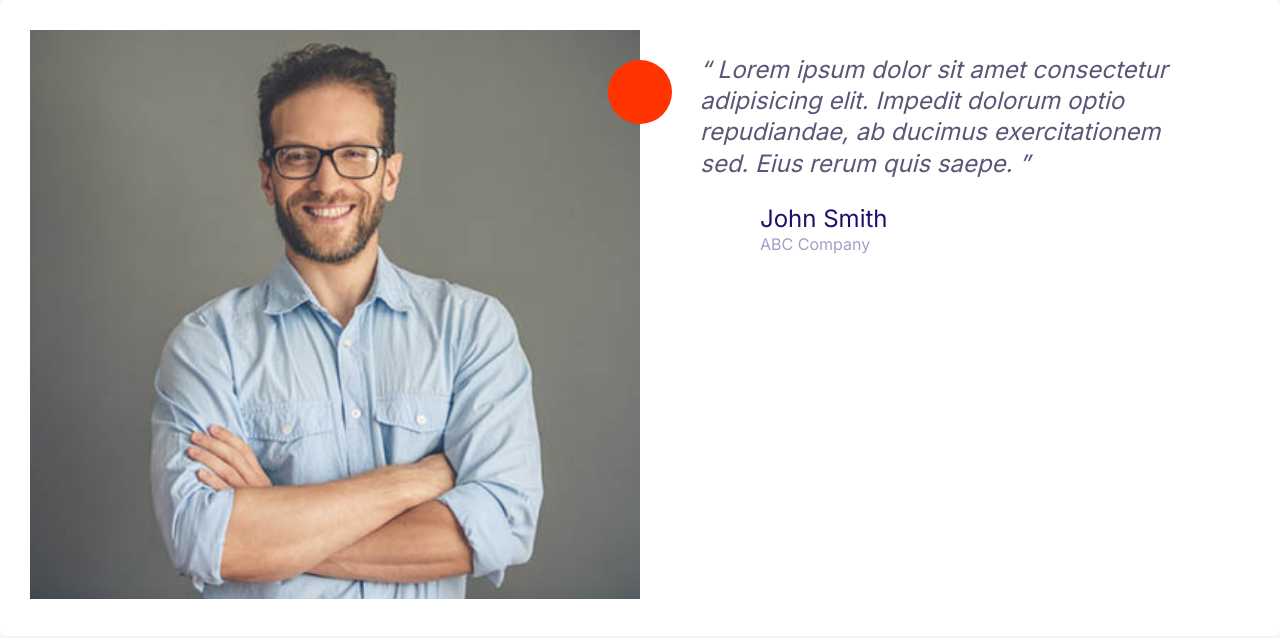
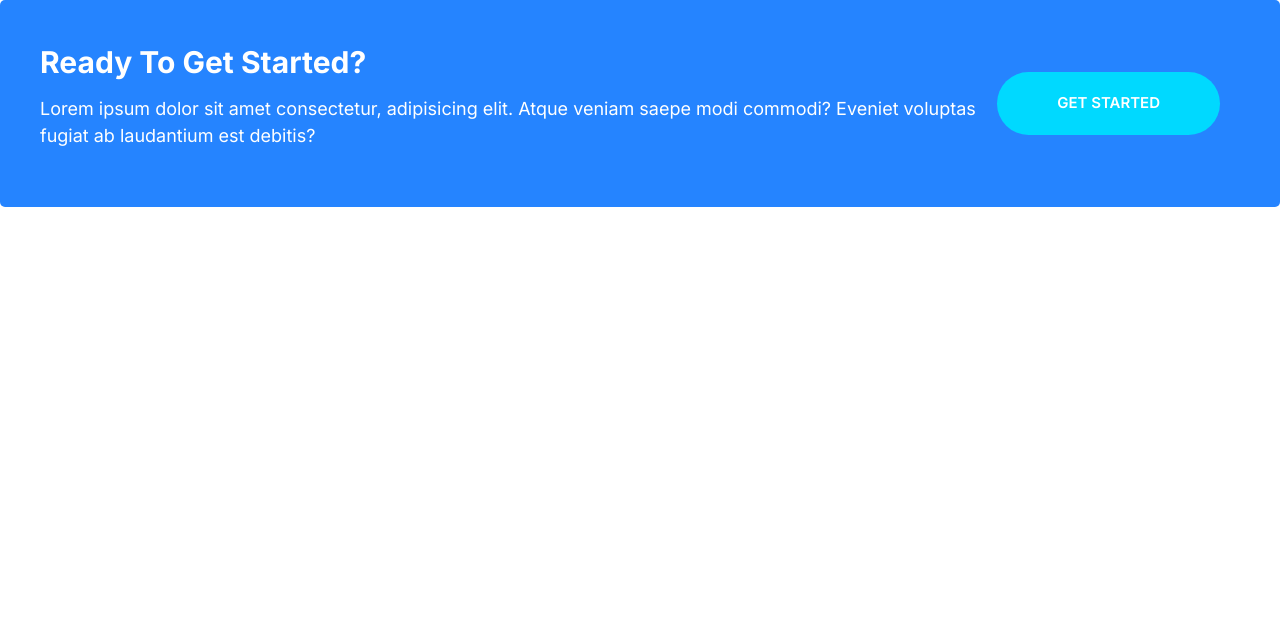
Before and after one commit to elainegrace/mosh-htmlcss, a plain HTML site: page index.html in a window 1280 px wide. Drawn offline with Linux system fonts and the light colour scheme.

Commit message:
Made callouts.

```diff
--- a/css/styles.css
+++ b/css/styles.css
@@ -246,6 +246,11 @@ a {
 .btn--block {
   width: 100%;
   display: inline-block;
+}
+
+.btn--stretched {
+  padding-left: 6rem;
+  padding-right: 6rem;
 }
 
 @media screen and (min-width: 1024px) {
@@ -500,3 +505,44 @@ an image BEFORE the content of the
     margin-left: 6rem;
   }
 }
+
+/* Callouts */
+.callout {
+  padding: 4rem;
+  border-radius: 5px;
+}
+
+.callout__primary {
+  background: var(--color-primary);
+  color: #fff;
+}
+
+.callout__heading {
+  color: #fff;
+  margin-top: 0;
+  font-size: 3rem;
+}
+
+.callout .btn {
+  justify-self: center;
+  align-self: center;
+}
+
+.callout__content {
+  text-align: center;
+}
+
+@media screen and (min-width: 768px) {
+  .callout .grid--1x2 {
+    grid-template-columns: 1fr auto;
+  }
+
+  .callout__content {
+    text-align: left;
+  }
+
+  .callout .btn {
+    justify-self: start;
+    margin: 0 2rem;
+  }
+}
--- a/index.html
+++ b/index.html
@@ -15,38 +15,17 @@
   </head>
 
   <body>
-    <div class="card testimonial">
+    <div class="callout callout__primary">
       <div class="grid grid--1x2">
-        <div class="testimonial__image">
-          <img src="images/testimonial.jpg" alt="A happy, smiling customer" />
-          <span class="icon-container icon-container--accent">
-            <svg class="icon--small icon--white">
-              <use xlink:href="images/sprite.svg#quotes"></use>
-            </svg>
-          </span>
+        <div class="callout__content">
+          <h2 class="callout__heading">Ready To Get Started?</h2>
+          <p>
+            Lorem ipsum dolor sit amet consectetur, adipisicing elit. Atque
+            veniam saepe modi commodi? Eveniet voluptas fugiat ab laudantium est
+            debitis?
+          </p>
         </div>
-        <blockquote class="quote">
-          <p class="quote__text">
-            Lorem ipsum dolor sit amet consectetur adipisicing elit. Impedit
-            dolorum optio repudiandae, ab ducimus exercitationem sed. Eius rerum
-            quis saepe.
-          </p>
-
-          <footer>
-            <div class="media">
-              <div class="media__image">
-                <svg class="icon icon--primary quote__line">
-                  <use xlink:href="images/sprite.svg#line"></use>
-                </svg>
-              </div>
-
-              <div class="media__body">
-                <h3 class="media__title quote__author">John Smith</h3>
-                <p class="quote__organization">ABC Company</p>
-              </div>
-            </div>
-          </footer>
-        </blockquote>
+        <a href="#" class="btn btn--secondary btn--stretched">Get Started</a>
       </div>
     </div>
   </body>
```
Also changed, not shown: components/callouts.html (added, +12 -0 lines).
